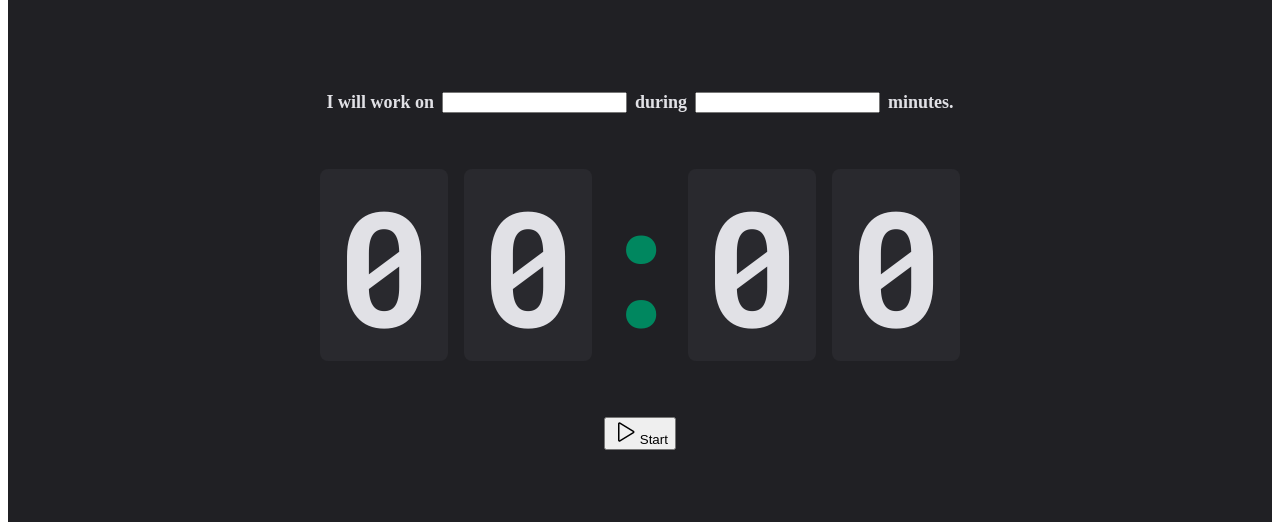
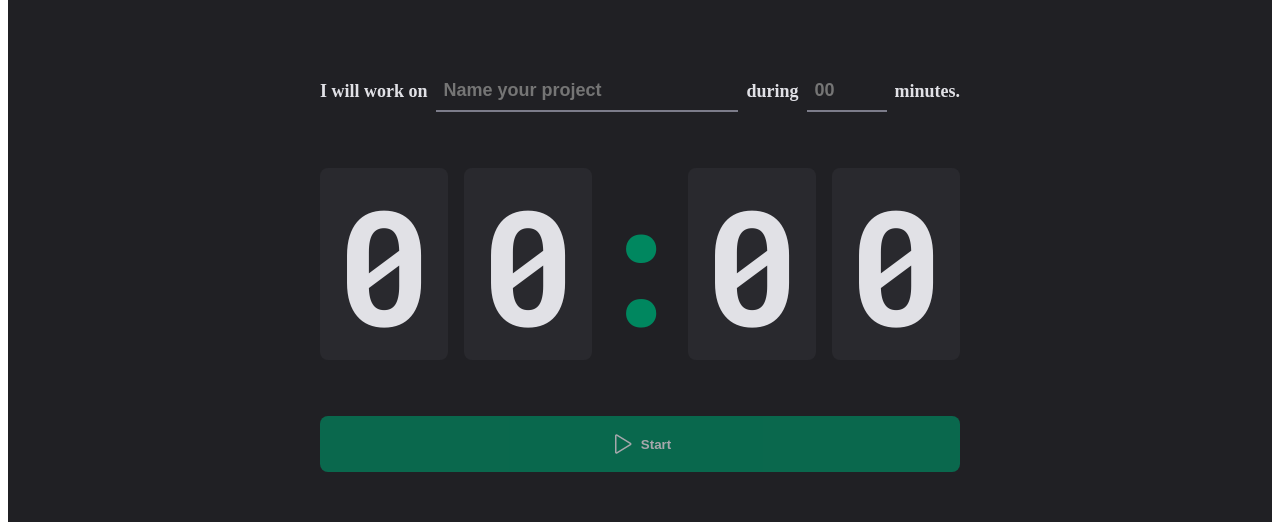
Before and after one commit to rianperassoli/ignite2023_timer, a React (Vite) app: page / in a window 1280 px wide. Shown: the part 196-718 px from the top of the page. Built offline with nearby package versions, Linux system fonts and the light colour scheme.

Commit message:
improved Inputs e buttons on home page

```diff
--- a/src/pages/Home/index.tsx
+++ b/src/pages/Home/index.tsx
@@ -3,7 +3,10 @@
   CountdownContainer,
   FormContainer,
   HomeContainer,
+  MinutesAmountInput,
   Separator,
+  StartCountdownButton,
+  TaskInput,
 } from './styles'
 
 export function Home() {
@@ -12,10 +15,29 @@
       <form action="">
         <FormContainer>
           <label htmlFor="task">I will work on</label>
-          <input id="task" type="text" />
+          <TaskInput
+            id="task"
+            type="text"
+            list="task-suggestions"
+            placeholder="Name your project"
+          />
+
+          <datalist id="task-suggestions">
+            <option value="Project 1" />
+            <option value="Project 2" />
+            <option value="Project 3" />
+            <option value="Project 4" />
+          </datalist>
 
           <label htmlFor="minutesAmount">during</label>
-          <input id="minutesAmount" type="number" />
+          <MinutesAmountInput
+            id="minutesAmount"
+            type="number"
+            placeholder="00"
+            step={5}
+            min={5}
+            max={60}
+          />
 
           <span>minutes.</span>
         </FormContainer>
@@ -27,9 +49,9 @@
           <span>0</span>
         </CountdownContainer>
 
-        <button type="submit">
+        <StartCountdownButton disabled type="submit">
           <Play size={24} /> Start
-        </button>
+        </StartCountdownButton>
       </form>
     </HomeContainer>
   )
--- a/src/pages/Home/styles.ts
+++ b/src/pages/Home/styles.ts
@@ -27,6 +27,35 @@
   flex-wrap: wrap;
 `
 
+const BaseInput = styled.input`
+  font-weight: inherit;
+  font-size: inherit;
+  color: inherit;
+
+  background: transparent;
+  height: 2.5rem;
+  border: 0;
+  border-bottom: 2px solid ${(props) => props.theme['gray-500']};
+  padding: 0 0.5rem;
+
+  &:focus {
+    box-shadow: none;
+    border-color: ${(props) => props.theme['green-500']};
+  }
+`
+
+export const TaskInput = styled(BaseInput)`
+  flex: 1;
+
+  &::-webkit-calendar-picker-indicator {
+    display: none !important;
+  }
+`
+
+export const MinutesAmountInput = styled(BaseInput)`
+  width: 4rem;
+`
+
 export const CountdownContainer = styled.div`
   font-family:
     Roboto Mono,
@@ -54,3 +83,31 @@
   display: flex;
   justify-content: center;
 `
+
+export const StartCountdownButton = styled.button`
+  width: 100%;
+  border: 0;
+  padding: 1rem;
+  border-radius: 8px;
+
+  display: flex;
+  align-items: center;
+  justify-content: center;
+
+  gap: 0.5rem;
+  font-weight: bold;
+
+  cursor: pointer;
+
+  background: ${(props) => props.theme['green-500']};
+  color: ${(props) => props.theme['gray-100']};
+
+  &:disabled {
+    opacity: 0.7;
+    cursor: not-allowed;
+  }
+
+  &:not(:disabled):hover {
+    background: ${(props) => props.theme['green-700']};
+  }
+`
```
